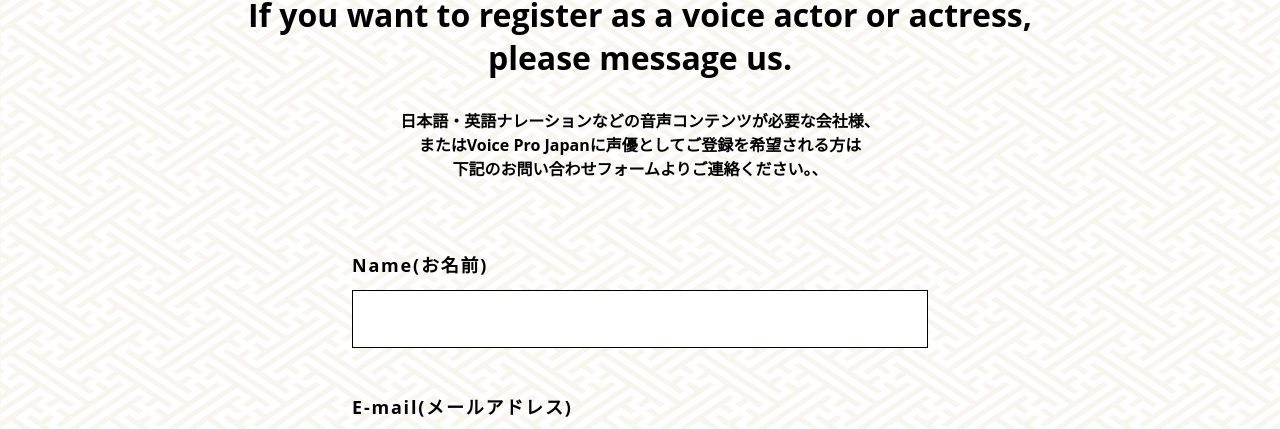
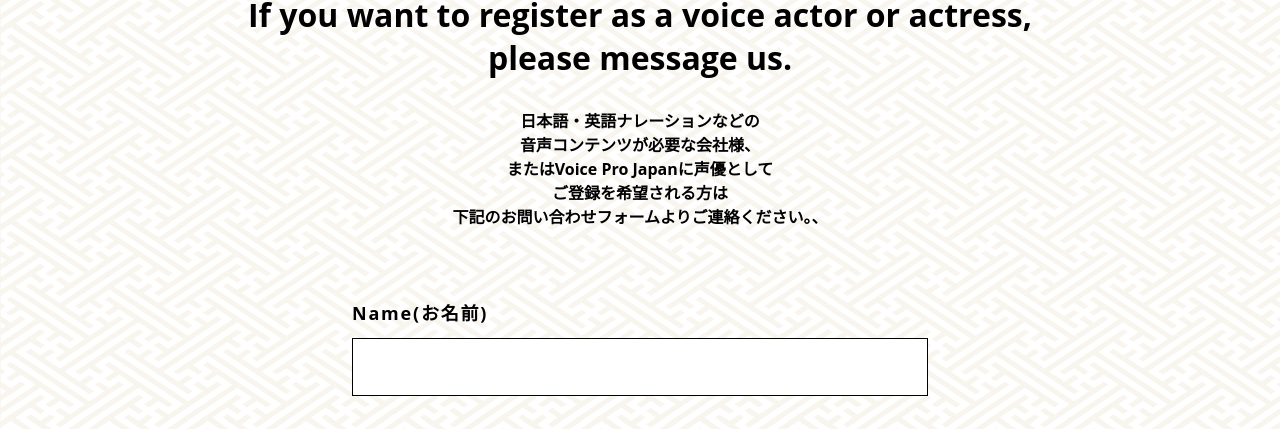
Before and after one commit to Htsubasa/voice_contact, a plain HTML site: page index.html in a window 1280 px wide. Shown: the part 739-1168 px from the top of the page. Drawn offline with nearby package versions, Linux system fonts and the light colour scheme.

Commit message:
Update index.html

```diff
--- a/index.html
+++ b/index.html
@@ -43,7 +43,7 @@
     <div class="contact_wrapper">
         <h2>Need a voice talent ? </h2>
         <h2>If you want to register as a voice actor or actress, <br>please message us.</h2>
-        <h3>日本語・英語ナレーションなどの音声コンテンツが必要な会社様、<br>またはVoice Pro Japanに声優としてご登録を希望される方は<br>下記のお問い合わせフォームよりご連絡ください。、</h3>
+        <h3>日本語・英語ナレーションなどの<br class="sp_br">音声コンテンツが必要な会社様、<br>またはVoice Pro Japanに声優として<br class="sp_br">ご登録を希望される方は<br>下記のお問い合わせフォームよりご連絡ください。、</h3>
 
 
             <div class="form">
```
